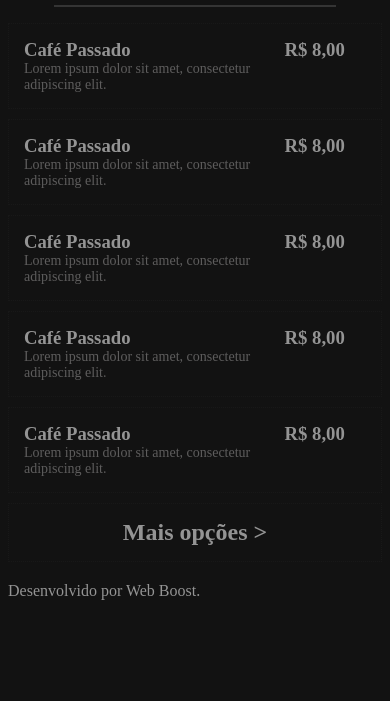
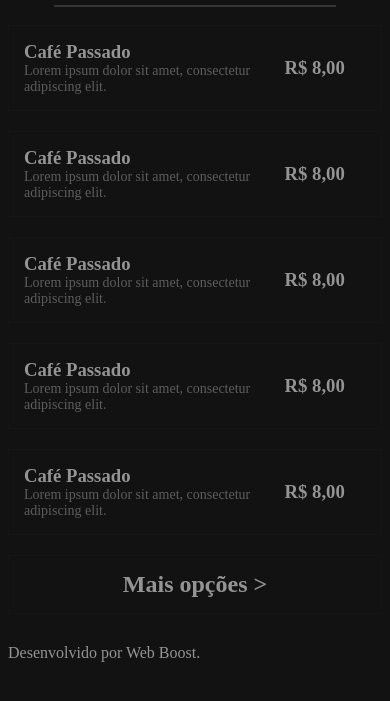
Before and after one commit to Web-Boost/CorujaCafe, a plain HTML site: page index.html in a window 390 px wide. Shown: the part 737-1438 px from the top of the page. Drawn offline with Linux system fonts and the light colour scheme; a web font is replaced by a local one.

Commit message:
Cardápio style changed.

```diff
--- a/style.css
+++ b/style.css
@@ -140,6 +140,11 @@ div#info p#telefone::after {
 }
 
 #cardapio ul {
+  display: grid;
+  grid-template-columns: auto auto;
+  width: 75%;
+  grid-column-gap: 20px;
+  margin: auto;
   padding: 0;
 }
 
@@ -153,11 +158,12 @@ div#info p#telefone::after {
   display: flex;
   flex-direction: row;
   justify-content: space-around;
-  width: 50%;
+  align-items: center;
+  width: 100%;
   box-sizing: border-box;
   padding: 15px;
   border: 0.5px dotted #5e5d5d15;
-  margin: 10px 0px;
+  margin: 10px auto;
 }
 
 #cardapio ul div.item {
@@ -187,6 +193,11 @@ div#info p#telefone::after {
     width: 90%;
     margin-bottom: 20px;
   }
+  #cardapio ul {
+    width: 100%;
+    display: flex;
+    flex-direction: column;
+  }
 
   #cardapio ul li {
     width: 100%;
```
